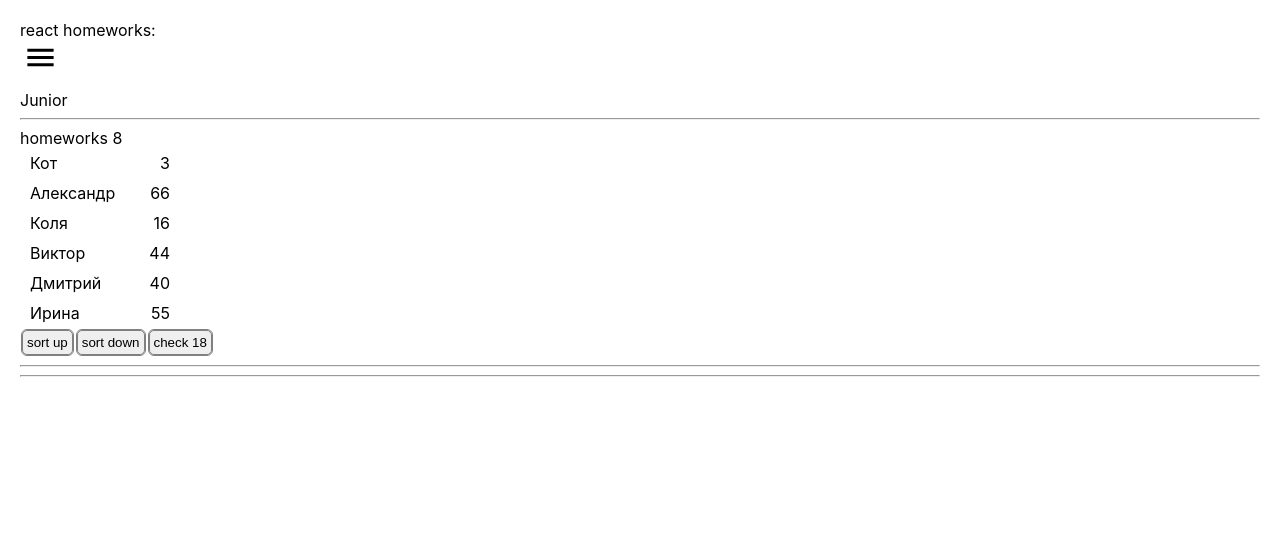
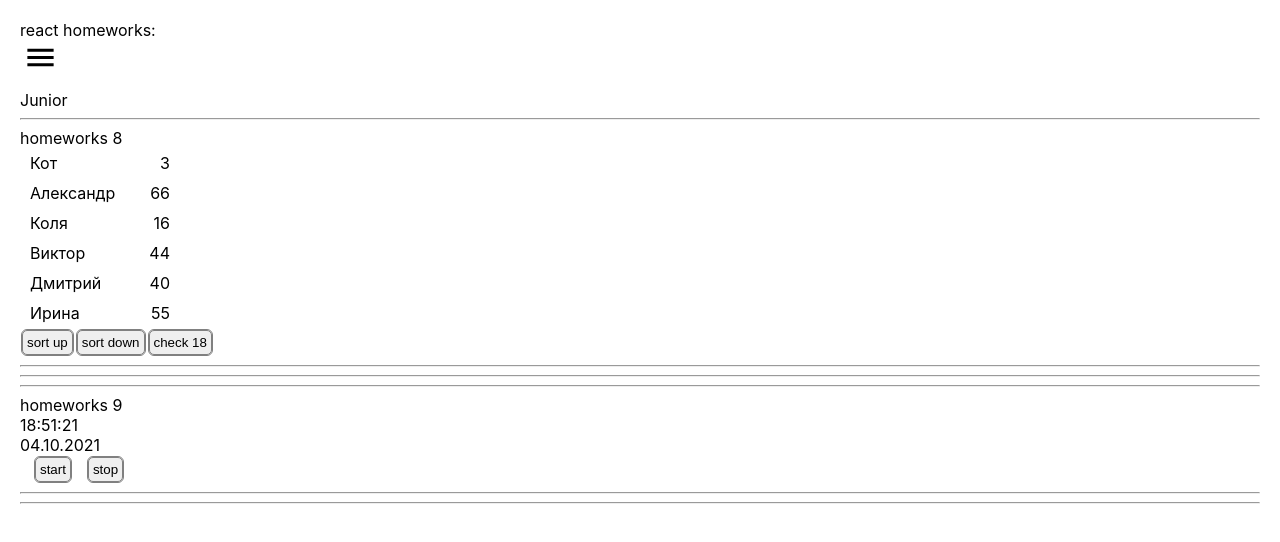
Before and after one commit to LeonShus/HomeWork, a React (Create React App) app: page /#/junior in a window 1280 px wide. Shown: the top 542 px of the page. Built offline with nearby package versions, Linux system fonts and the light colour scheme.

Commit message:
Create timer and time + date div

```diff
--- a/src/p2-homeworks/h5/pages/Junior.tsx
+++ b/src/p2-homeworks/h5/pages/Junior.tsx
@@ -4,12 +4,14 @@ import HW2 from "../../h2/HW2"
 import HW3 from "../../h3/HW3"
 import HW4 from "../../h4/HW4"
 import HW8 from "../../h8/HW8"
+import HW9 from "../../h9/HW9"
 
 function Junior() {
     return (
         <div>
             Junior
             <HW8/>
+            <HW9/>
         </div>
     )
 }
--- a/src/p2-homeworks/h9/Clock.tsx
+++ b/src/p2-homeworks/h9/Clock.tsx
@@ -3,16 +3,16 @@ import SuperButton from '../h4/common/c2-SuperButton/SuperButton'
 
 function Clock() {
     const [timerId, setTimerId] = useState<number>(0)
-    const [date, setDate] = useState<Date>()
-    const [show, setShow] = useState<boolean>(false)
+    const [date, setDate] = useState<Date>(new Date)
+    const [show, setShow] = useState<boolean>(true)
 
     const stop = () => {
-        // stop
+        clearInterval(timerId)
     }
     const start = () => {
         stop()
         const id: number = window.setInterval(() => {
-            // setDate
+            setDate(new Date)
         }, 1000)
         setTimerId(id)
     }
@@ -24,8 +24,15 @@ function Clock() {
         // close
     }
 
-    const stringTime = 'Time' // fix with date
-    const stringDate = 'Date' // fix with date
+    const hours = date.getHours()
+    const min = date.getMinutes()
+    const sec = date.getSeconds()
+    const day = date.getDate()
+    const month = date.getMonth()
+    const year = date.getFullYear()
+
+    const stringTime = [hours, min, sec].map(el => el < 10 ? '0' + el : el).join(':') // fix with date
+    const stringDate = [day, month, year].map(el => el < 10 ? '0' + el : el).join('.') // fix with date
 
     return (
         <div>
```
